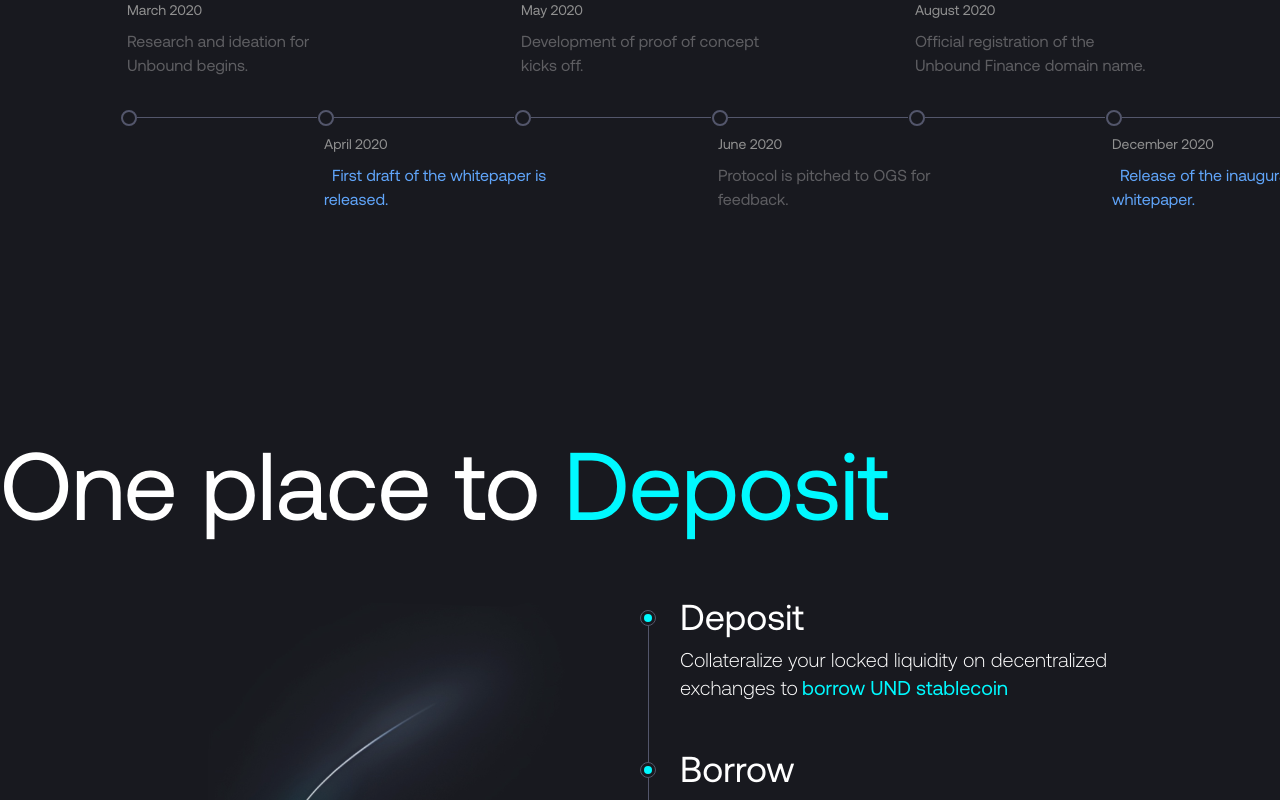
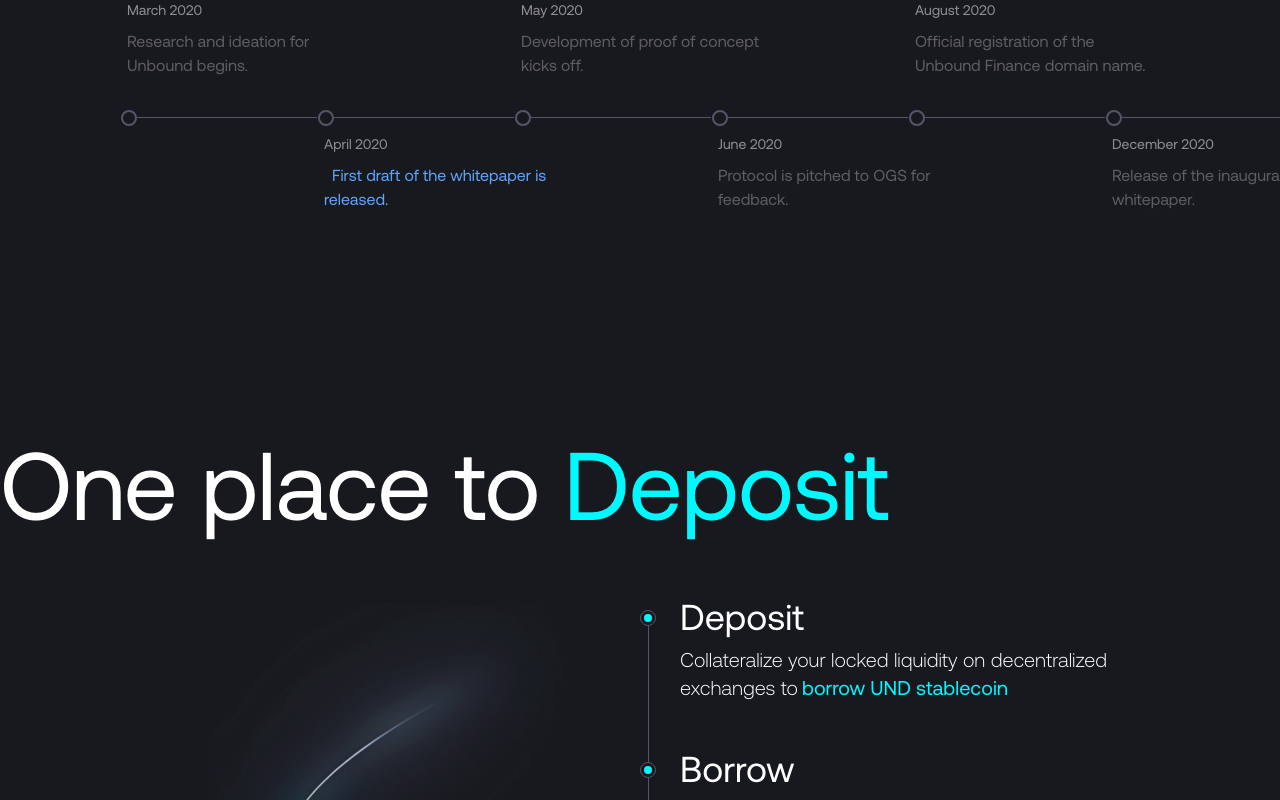
Before and after one commit to unboundfinance/Unbound-landing-page-v3, a Next.js app: page / in a window 1280 px wide. Shown: the part 1439-2239 px from the top of the page. Built offline with nearby package versions, Linux system fonts and the light colour scheme.

Commit message:
Update timeline.ts

```diff
--- a/src/app/data/timeline.ts
+++ b/src/app/data/timeline.ts
@@ -14,16 +14,17 @@
     {
       date: "April 2020",
       description: "First draft of the whitepaper is released.",
-      link: "https://wiki.unbound.finance/"
+      link: "https://docs.unbound.finance"
+    },
+    {
+      date: "May 2020",
+      description: "Development of proof of concept kicks off.",
 
     },
     {
-      date: "May 2020",
-      description: "Development of proof of concept kicks off."
-    },
-    {
       date: "June 2020",
-      description: "Protocol is pitched to OGS for feedback."
+      description: "Protocol is pitched to OGS for feedback.",
+
     },
     {
       date: "August 2020",
@@ -33,7 +34,6 @@
     {
       date: "December 2020",
       description: "Release of the inaugural official whitepaper.",
-       link: "https://wiki.unbound.finance/"
 
     },
   ],
@@ -50,132 +50,65 @@
     },
     {
       date: "June 10th, 2021",
-      description: "Unbound Finance closes its first round of investment."
+      description: "Unbound Finance closes its first round of investment.",
+
     },
     {
       date: "August 15th, 2021",
       description: "Unbound debuts the first-ever Cross-Chain stablecoin UND on Polygon.",
-      link: "https://x.com/unboundfinance/status/1498174888955486208"
+
     },
-    {
-      date: "August 19th, 2021",
-      description: "Unbound unveils its initial official Roadmap."
-    },
-    {
-      date: "September 2nd, 2021",
-      description: "Unbound partners with Harmony",
-      link: "https://harmony.one/unbound"
-    },
-    {
-      date: "September 28th, 2021",
-      description: "Unbound Sandbox Mainnet Is Now Live On Ethereum",
-      link: "https://x.com/unboundfinance/status/1442738278688456705"
-    },
-    {
-      date: "November 4th, 2021",
-      description: "Unbound goes live on Ethereum mainnet",
-      link: "https://x.com/unboundfinance/status/1442738278688456705"
-    },
-    {
-      date: "November 5th, 2021",
-      description: "Unbound Partnership with Kyber Network",
-      link: "https://x.com/unboundfinance/status/1456615841252790273"
-    },
-    {
-      date: "December 13th, 2021",
-      description: "Unbound IDO on Polkastarter commences",
-      link: "https://polkastarter.com/projects/unbound"
-    },
-    {
-      date: "December 17th, 2021",
-      description: "Unbound UNB deposits and withdrawals now available on MEXC",
-      link: "https://x.com/unboundfinance/status/1471802223441027072"
-    }
+
   ],
   "2022": [
     {
       date: "January 24th, 2022",
       description: "Unbound on-chain staking live on Ethereum and BSC",
+
+    },
+
+    {
+      date: "March 2nd, 2022",
+      description: "Unbound goes live on Polygon mainnet",
+      link: "https://x.com/unboundfinance/status/1499057847010996225"
     },
     {
       date: "March 2nd, 2022",
-      description: "Unbound goes live on Polygon mainnet",
-      link: "https://x.com/unboundfinance/status/1498174888955486208"
-    },
-    {
-      date: "March 3rd, 2022",
-      description: "Unbound Partnership with Quickswap",
-      link: "https://x.com/unboundfinance/status/1499436102931070983?lang=ar"
-    },
-    {
-      date: "May 15th, 2022",
-      description: "Unbound goes live on BSC mainnet",
-      link: "https://bscscan.com/address/unboundfinance"
-    },
-    {
-      date: "June 13th, 2022",
-      description: "UNB Flexible Staking on Kucoin",
-      link: "https://x.com/unboundfinance/status/1536276972900618240"
-    },
-    {
-      date: "August 1st, 2022",
-      description: "Unbound partners with Router protocol",
-      link: "https://x.com/routerprotocol/status/1581991668496334854"
-    },
-    {
-      date: "September 7th, 2022",
-      description: "Unbound partners with Multichain",
-      link: "https://x.com/unboundfinance/status/1567385109871067136"
-    },
-    {
-      date: "September 14th, 2022",
-      description: "Unbound Live on Fantom mainnet",
-      link: "https://x.com/unboundfinance/status/1569959340232118275"
+      description: "Unbounder UNB Flexible Staking on Kucoin",
+      link: "https://x.com/unboundfinance/status/1499057847010996225"
     }
-
   ],
   "2023": [
     {
       date: "January 8th, 2023",
       description: "Unbound V2 Second Security Audit completed",
-      link: "https://unbound.finance/security-audit"
+      link: "https://unbound.finance/roadmap/january-2023"
     },
     {
       date: "March 25th, 2023",
-      description: "Unbound live and ready for trading on Changelly",
-      link: "https://x.com/unboundfinance/status/1639506178773508098"
+      description: "UNB ready and live for trading on Changelly",
+      link: "https://unbound.finance/roadmap/march-2023"
     },
     {
-      date: "April 11th, 2023",
-      description: "Unbound V2 live on Arbitrum mainnet",
-      link: "https://x.com/unboundfinance/status/1645771111127461895"
-    },
-    {
-      date: "December 7th, 2023",
-      description: "UNB transfers into an OFT through integration with LayerZero",
-      link: "https://layerzero.unbound.finance"
+      date: "April 5th, 2023",
+      description: "Unbound partners with Changelly",
+      link: "https://x.com/Changelly_team/status/1639246809477382146"
     }
   ],
   "2024": [
     {
       date: "February 2024",
       description: "Unbound server launched on Discord",
-      link: "https://discord.gg/unboundfinance"
+      link: "https://unbound.finance/roadmap/february-2024"
     },
     {
       date: "April 2024",
       description: "Website and application revamped for an enhanced user experience.",
-      link: "https://unbound.finance"
+      link: "https://unbound.finance/roadmap/april-2024"
     },
     {
       date: "14th May 2024",
       description: "Unbound DAO live",
-      link: "https://x.com/unboundfinance/status/1790354780507759093"
     },
-    {
-      date: "27th July 2024",
-      description: "$UNB bridging to Arbitrum chain live via the Stargate bridge",
-      link: "https://x.com/unboundfinance/status/1817144311844044890"
-    }
-  ]
+  ],
 };
```
